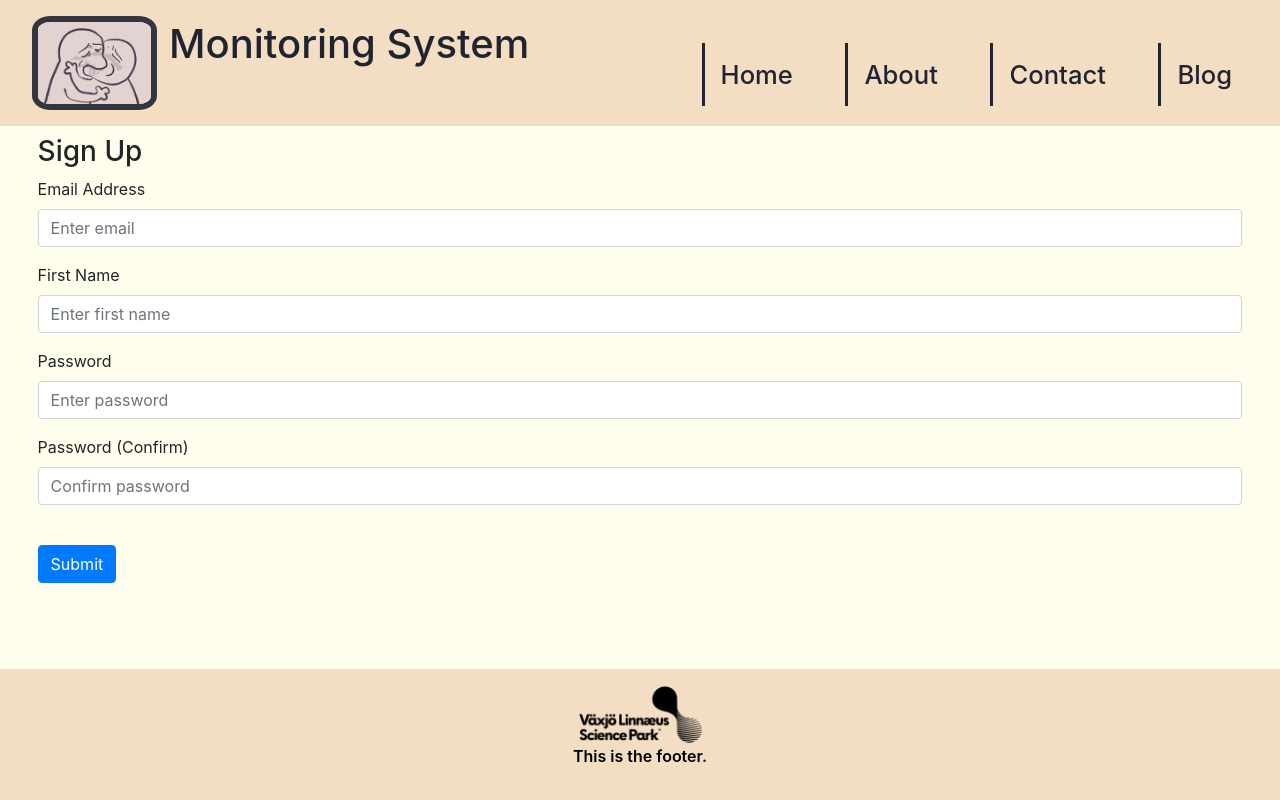
After one commit to sudoDeVinci/DevinciCloud, a Flask app: page /sign-up in a window 1280 px wide. The commit adds this page. Run offline with Flask 3, Linux system fonts and the light colour scheme; some libraries are stand-ins or nearby versions.

Commit message:
changes to templates

```diff
--- a/vlsprevamp/src/__init__.py
+++ b/vlsprevamp/src/__init__.py
@@ -7,6 +7,6 @@ def create_app():
     from src.views import views
     from src.auth import auth
     app.register_blueprint(views, url_prefix="/")
-    app.register_blueprint(auth, url_prefix="/auth/")
+    app.register_blueprint(auth, url_prefix="/")
 
     return app
--- a/vlsprevamp/src/auth.py
+++ b/vlsprevamp/src/auth.py
@@ -1,6 +1,10 @@
-from flask import Blueprint
+from flask import Blueprint, render_template
 
 auth = Blueprint("auth", __name__)
+
+@auth.route("/sign-up")
+def sign_up():
+    return render_template("sign_up.html")
 
 @auth.route("/login")
 def login():
--- a/vlsprevamp/src/static/base.css
+++ b/vlsprevamp/src/static/base.css
@@ -57,6 +57,7 @@ nav ul {
 nav li {
     display: inline-block;
     margin-left: 1rem;
+    margin-bottom: 1rem;;
     padding-right: 1rem;
     padding-bottom: 0.5rem;
     padding-top: 3.5rem;
@@ -113,12 +114,13 @@ nav ul li a:hover::before {
     flex-direction: column;
     min-height: 100vh;
 }
-.container {
+.contain {
     display: flex;
     padding: 0.1rem;
     flex-wrap: nowrap; /* Allow flex items to wrap to the next line if necessary */
     flex-grow: 1;
     justify-content: space-between;
+    background-color: var(--main-bg-color);
 }
 
 .column {
@@ -157,7 +159,7 @@ footer {
 
 /* Media query to wrap flex items at a specific width */
 @media screen and (max-width: 768px) {
-    .container {
+    .contain {
         flex-wrap: wrap;
     }
 
--- a/vlsprevamp/src/templates/base.html
+++ b/vlsprevamp/src/templates/base.html
@@ -4,6 +4,17 @@
     <meta charset="UTF-8">
     <meta name="viewport" content="width=device-width, initial-scale=1.0">
     <link rel="stylesheet" href="../static/base.css">
+    <link
+      rel="stylesheet"
+      href="https://stackpath.bootstrapcdn.com/bootstrap/4.4.1/css/bootstrap.min.css"
+      integrity="sha384-Vkoo8x4CGsO3+Hhxv8T/Q5PaXtkKtu6ug5TOeNV6gBiFeWPGFN9MuhOf23Q9Ifjh"
+      crossorigin="anonymous"
+    />
+    <link
+      rel="stylesheet"
+      href="https://stackpath.bootstrapcdn.com/font-awesome/4.7.0/css/font-awesome.min.css"
+      crossorigin="anonymous"
+    />
     <title>{%block title %}Cool Website{% endblock %}</title>
 </head>
 <body>
@@ -22,23 +33,39 @@
                     <li><a href="#" target="_blank">Blog</a></li>
             </nav>
         </header>
-        <div class="container">
+
+        {% with messages = get_flashed_messages(with_categories=true) %} {% if
+            messages %} {% for category, message in messages %} {% if category ==
+            'error' %}
+            <div class="alert alert-danger alter-dismissable fade show" role="alert">
+              {{ message }}
+              <button type="button" class="close" data-dismiss="alert">
+                <span aria-hidden="true">&times;</span>
+              </button>
+            </div>
+            {% else %}
+            <div class="alert alert-success alter-dismissable fade show" role="alert">
+              {{ message }}
+              <button type="button" class="close" data-dismiss="alert">
+                <span aria-hidden="true">&times;</span>
+              </button>
+            </div>
+            {% endif %} {% endfor %} {% endif %} {% endwith %}
+
+        <div class="contain">
             <div class="column column1">
+                {% block left_content %}
                 <h2>Column 1</h2>
                 <p>This is the side page content.</p>
                 <p> Lorem ipsum dolor sit amet, consectetur adipiscing elit. Vivamus quam metus, dapibus ut efficitur sagittis, posuere faucibus leo.
                     Aliquam in est elementum, elementum enim ut, egestas magna. Sed dignissim erat quis turpis hendrerit auctor. Class aptent taciti sociosqu ad litora torquent per conubia nostra, per inceptos himenaeos.
                     Duis lobortis lacus at odio iaculis, sit amet bibendum orci accumsan. Duis hendrerit nisi felis, sed interdum mauris varius id. Phasellus rhoncus efficitur placerat.
                     Aliquam dapibus lectus lacus, vel interdum risus maximus vel. Phasellus placerat est odio, et ornare sem commodo non. Nam consequat consequat urna. Nam sed facilisis ex.
-                    Phasellus eu nibh ut purus bibendum euismod rutrum efficitur felis. Integer fringilla odio non neque porttitor tempor. Class aptent taciti sociosqu ad litora torquent per conubia nostra,
-                    per inceptos himenaeos. Nunc sollicitudin, risus in fermentum rutrum, magna elit dapibus elit, lacinia dignissim erat tellus vitae arcu.
-                    Vestibulum ante ipsum primis in faucibus orci luctus et ultrices posuere cubilia curae; Maecenas rutrum luctus feugiat. Donec pulvinar lacus vitae felis suscipit scelerisque.
-                    Donec semper auctor commodo. Aliquam erat volutpat. Quisque mattis sagittis ipsum et auctor. Etiam tempor, ante sit amet pharetra pharetra, dolor risus auctor nisi,
-                    non sagittis magna arcu eu augue. Maecenas pulvinar risus odio, vitae tincidunt velit pulvinar non. Morbi ornare tincidunt arcu eget posuere.
-                    Integer vestibulum ornare neque non volutpat. Aliquam eu sem non sapien pellentesque dictum. Integer eget consequat sem. Praesent lectus mauris,
-                    nterdum quis sagittis id, bibendum quis mi. </p>
-            </div>
+                    Phasellus eu nibh ut purus bibendum euismod rutrum efficitur felis. Integer fringilla odio non neque porttitor tempor.</p>
+                {% endblock %}
+                </div>
             <div class="column middle">
+                {%block main_content %}
                 <h2>Column 2</h2>
                 <p>This is the content of Column 2.</p>
                 <p>This is the main page content</p>
@@ -47,8 +74,10 @@
                     Duis lobortis lacus at odio iaculis, sit amet bibendum orci accumsan. Duis hendrerit nisi felis, sed interdum mauris varius id. Phasellus rhoncus efficitur placerat.
                     Aliquam dapibus lectus lacus, vel interdum risus maximus vel. Phasellus placerat est odio, et ornare sem commodo non. Nam consequat consequat urna. Nam sed facilisis ex.
                     Phasellus eu nibh ut purus bibendum euismod rutrum efficitur felis. Integer fringilla odio non neque porttitor tempor.</p>
-            </div>
+                {% endblock %}
+                </div>
             <div class="column column3">
+                {%block right_content%}
                 <h2>Column 3</h2>
                 <p>This is the side page content</p>
                 <p> Lorem ipsum dolor sit amet, consectetur adipiscing elit. Vivamus quam metus, dapibus ut efficitur sagittis, posuere faucibus leo.
@@ -56,6 +85,7 @@
                     Duis lobortis lacus at odio iaculis, sit amet bibendum orci accumsan. Duis hendrerit nisi felis, sed interdum mauris varius id. Phasellus rhoncus efficitur placerat.
                     Aliquam dapibus lectus lacus, vel interdum risus maximus vel. Phasellus placerat est odio, et ornare sem commodo non. Nam consequat consequat urna. Nam sed facilisis ex.
                     Phasellus eu nibh ut purus bibendum euismod rutrum efficitur felis. Integer fringilla odio non neque porttitor tempor.</p>
+                {% endblock %}
             </div>
         </div>
 
--- /dev/null
+++ b/vlsprevamp/src/templates/sign_up.html
@@ -0,0 +1,53 @@
+{% extends "base.html" %}
+{% block title %}Sign Up{% endblock %}
+
+{% block left_content %} {% endblock %}
+{% block right_content %} {% endblock %}
+
+{% block main_content %}
+  <form method="POST">
+    <h3>Sign Up</h3>
+    <div class="form-group">
+      <label for="email">Email Address</label>
+      <input
+        type="email"
+        class="form-control"
+        id="email"
+        name="email"
+        placeholder="Enter email"
+      />
+    </div>
+    <div class="form-group">
+      <label for="firstName">First Name</label>
+      <input
+        type="text"
+        class="form-control"
+        id="firstName"
+        name="firstName"
+        placeholder="Enter first name"
+      />
+    </div>
+    <div class="form-group">
+      <label for="password1">Password</label>
+      <input
+        type="password"
+        class="form-control"
+        id="password1"
+        name="password1"
+        placeholder="Enter password"
+      />
+    </div>
+    <div class="form-group">
+      <label for="password2">Password (Confirm)</label>
+      <input
+        type="password"
+        class="form-control"
+        id="password2"
+        name="password2"
+        placeholder="Confirm password"
+      />
+    </div>
+    <br />
+    <button type="submit" class="btn btn-primary">Submit</button>
+  </form>
+{% endblock %}
```
